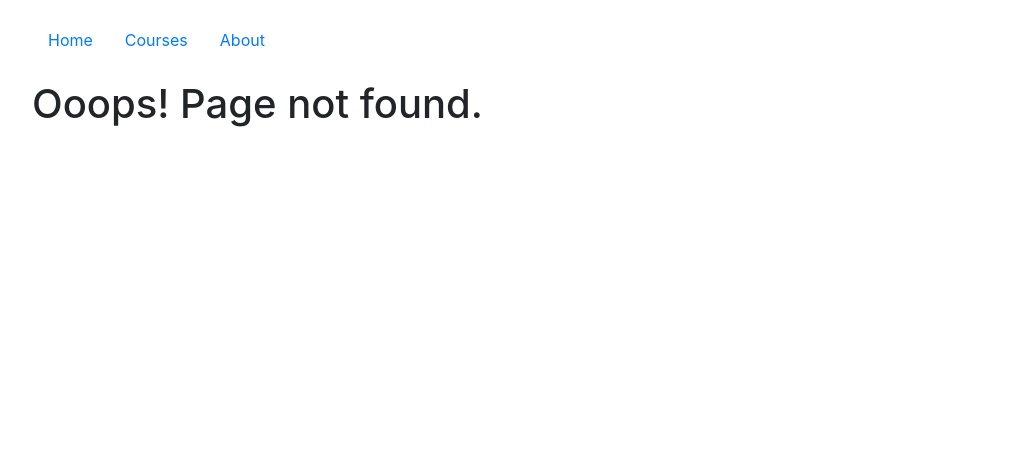
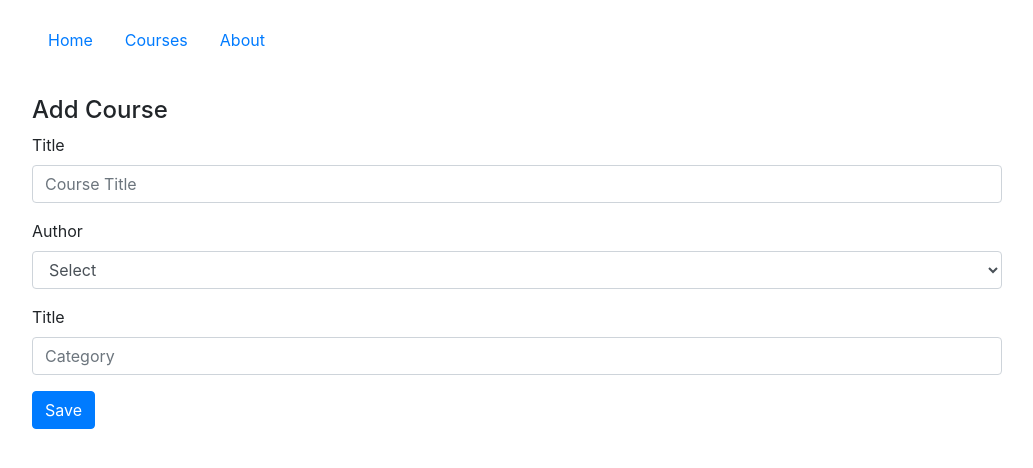
Before and after one commit to chirathr/course-viewer, a React (Create React App) app: page /course in a window 1280 px wide. Before the commit this address had no page. Shown: the top 468 px of the page, without its empty margins (123-1156 px from the left). Built offline with nearby package versions, Linux system fonts and the light colour scheme; data requests are answered from the project's data file.

Commit message:
Add course

```diff
--- a/src/actions/actionsCreators.js
+++ b/src/actions/actionsCreators.js
@@ -1,11 +1,13 @@
 const coursesUrl = `http://localhost:3001/courses`;
 const authorsUrl = `http://localhost:3001/authors`;
 
-export function addCourse(courseName) {
+export function addCourse(title, authorId, category) {
     return {
         type: 'ADD_COURSE',
-        courseName
-    }
+        title,
+        authorId,
+        category
+    };
 }
 
 function loadAllCourse(courseList) {
--- a/src/components/Course/AddCourse.js
+++ b/src/components/Course/AddCourse.js
@@ -1,42 +1,88 @@
 import React, { Component } from "react";
+import { Redirect } from 'react-router-dom';
+import { bindActionCreators } from "redux";
+import { connect } from "react-redux";
+
+import * as actionCreators from "../../actions/actionsCreators";
 
 class AddCourse extends Component {
   constructor(props) {
     super(props);
-    this.state = { value: "" };
+    this.state = {
+      title: "",
+      authorId: -1,
+      category: "",
+      toCourses: false,
+    };
     this.handleSubmit = this.handleSubmit.bind(this);
-    this.handleChange = this.handleChange.bind(this);
+    this.handleTitleChange = this.handleTitleChange.bind(this);
+    this.handleAuthorChange = this.handleAuthorChange.bind(this);
+    this.handlCategoryChange = this.handlCategoryChange.bind(this);
   }
 
   handleSubmit(e) {
     e.preventDefault();
-    this.props.addCourse(this.state.value);
-    this.setState({ value: "" });
+    this.props.addCourse(this.state.title, this.state.authorId, this.state.category);
+    this.setState({ value: "", toCourses: true});
   }
 
-  handleChange(e) {
-    let value = e.target.value.trim();
-    this.setState({ value: value });
+  handleTitleChange(e) {
+    let title = e.target.value.trim();
+    this.setState({ title });
+  }
+
+  handleAuthorChange(e) {
+    let authorId = parseInt(e.target.value);
+    this.setState({ authorId });
+  }
+
+  handlCategoryChange(e) {
+    let category = e.target.value.trim();
+    this.setState({ category });
   }
 
   render() {
+    if (this.state.toCourses) {
+      return <Redirect to="/courses"/>;
+    }
+    const authorList = this.props.authors.map((author) => (
+      <option value={author.id} key={author.id}>{author.name}</option>
+    ));
     return (
       <div className="pt-3">
         <h4>Add Course</h4>
-        <form onSubmit={this.handleSubmit} className="row">
-          <div className="input-group mt-2 col-4">
+        <form onSubmit={this.handleSubmit}>
+          <div className="form-group">
+            <label>Title</label>
             <input
               type="text"
+              id="title"
               className="form-control"
-              value={this.state.value}
-              onChange={this.handleChange}
-              placeholder="Course name"
-            />
-            <div className="input-group-append">
-              <button className="btn btn-outline-secondary" type="submit">
-                Save
-              </button>
-            </div>
+              value={this.state.title}
+              onChange={this.handleTitleChange}
+              placeholder="Course Title"/>
+          </div>
+          <div className="form-group">
+            <label>Author</label>
+            <select className="form-control" id="author" onChange={this.handleAuthorChange} selected={this.state.authorId}>
+              <option value="-1">Select</option>
+              { authorList }
+            </select>
+          </div>
+          <div className="form-group">
+            <label>Title</label>
+            <input
+              id="category"
+              type="text"
+              className="form-control"
+              value={this.state.category}
+              onChange={this.handlCategoryChange}
+              placeholder="Category"/>
+          </div>
+          <div className="input-group">
+            <button className="btn btn btn-primary" type="submit">
+              Save
+            </button>
           </div>
         </form>
       </div>
@@ -44,4 +90,18 @@ class AddCourse extends Component {
   }
 }
 
-export default AddCourse;
+function mapStateToProps(state) {
+  return {
+    authors: state.authors,
+    courses: state.courses
+  };
+}
+
+function mapDispatchToProps(dispatch) {
+  return bindActionCreators(actionCreators, dispatch);
+}
+
+export default connect(
+  mapStateToProps,
+  mapDispatchToProps
+)(AddCourse);
--- a/src/components/Course/Course.js
+++ b/src/components/Course/Course.js
@@ -1,25 +1,23 @@
 import React, { Component } from "react";
 import { bindActionCreators } from "redux";
 import { connect } from "react-redux";
+import { Link } from 'react-router-dom';
 
 import CourseList from "./CourseList";
-import AddCourse from "./AddCourse";
 import * as actionCreators from "../../actions/actionsCreators";
 
 class Course extends Component {
+
   render() {
     return (
       <div>
         <h1>Courses</h1>
-        <button className="btn btn-primary">Add Course</button>
+        <Link to="/course">
+          <button className="btn btn-primary">Add Course</button>
+        </Link>
         <CourseList courses={this.props.courses} authors={this.props.authors}/>
       </div>
     );
-  }
-
-  componentDidMount() {
-    this.props.getAllAuthors();
-    this.props.getAllCourses();
   }
 }
 
--- a/src/components/Course/CourseList.js
+++ b/src/components/Course/CourseList.js
@@ -14,7 +14,7 @@ let CourseList = props => {
     );
   });
   return (
-    <table class="table table-borderless">
+    <table className="table table-borderless">
       <thead>
         <tr>
           <th scope="col">#</th>
--- a/src/components/Main.js
+++ b/src/components/Main.js
@@ -1,24 +1,45 @@
 import React from "react";
 import { Route, Switch } from "react-router-dom";
+import { bindActionCreators } from "redux";
+import { connect } from "react-redux";
 
 import NavBar from "./Navbar";
 import Home from "./Home";
 import Course from "./Course/Course";
 import About from "./About";
 import NoMatch from "./NoMatch";
+import AddCourse from "./Course/AddCourse";
+import * as actionCreators from "../actions/actionsCreators";
 
-const Main = () => (
+
+class Main extends React.Component {
+  componentDidMount() {
+    this.props.getAllAuthors();
+    this.props.getAllCourses();
+  }
+
+  render() {
+    return (
       <div className="container">
         <NavBar />
-
         <Switch>
           <Route exact path="/" component={Home} />
-      <Route path="/courses" render={(props) => <Course a="1"></Course>} />
+          <Route path="/course" component={AddCourse} />
+          <Route path="/courses" component={Course} />
           <Route path="/about" component={About} />
           <Route component={NoMatch} />
         </Switch>
       </div>
     );
+  }
+}
 
 
-export default Main;
+function mapDispatchToProps(dispatch) {
+  return bindActionCreators(actionCreators, dispatch);
+}
+
+export default connect(
+  null,
+  mapDispatchToProps
+)(Main);
--- a/src/reducers/courses.js
+++ b/src/reducers/courses.js
@@ -5,10 +5,13 @@ export default function courses(state=[], action) {
                 return state;
             return [...action.courseList];
         case 'ADD_COURSE':
-            if (action.courseName.trim() !== '') {
+            if (action.title.trim() !== '') {
                 return [
-                    ...state,
-                    action.courseName
+                    ...state, {
+                        title: action.title,
+                        authorId: action.authorId,
+                        category: action.category
+                    }
                 ];
             }
             return state;
--- a/src/store.js
+++ b/src/store.js
@@ -1,4 +1,4 @@
-import { createStore, applyMiddleware } from 'redux';
+import { createStore, applyMiddleware, compose } from 'redux';
 import thunk from 'redux-thunk';
 
 import rootReducer from './reducers/index';
@@ -8,10 +8,13 @@ const defaultState = {
     authors: [],
 }
 
+const composeEnhancer = window.__REDUX_DEVTOOLS_EXTENSION_COMPOSE__ || compose;
+
+
 const store = createStore(
     rootReducer,
     defaultState,
-    applyMiddleware(thunk)
+    composeEnhancer(applyMiddleware(thunk)),
 );
 
 export default store;
```
Lines whose indentation alone changed are shown as unchanged.
